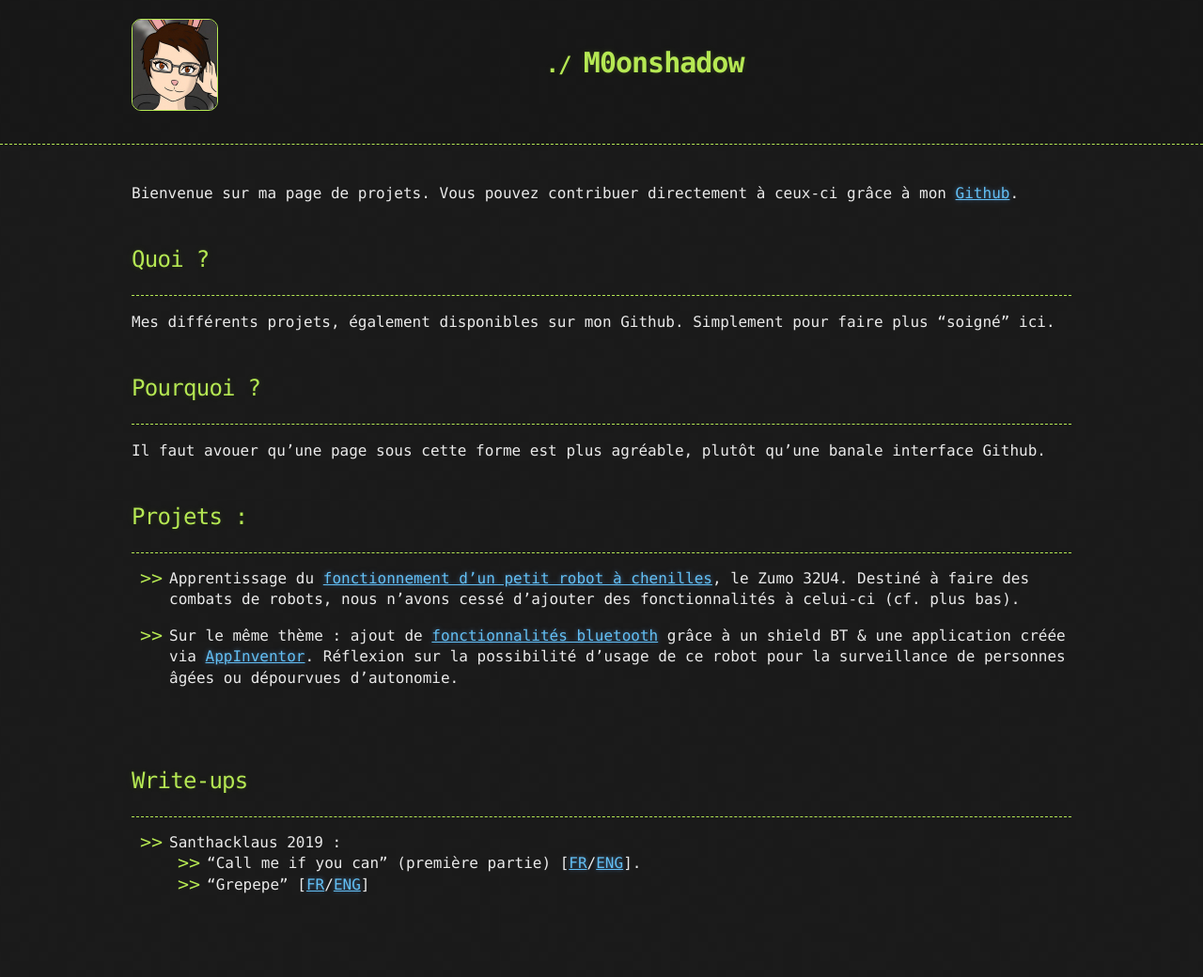
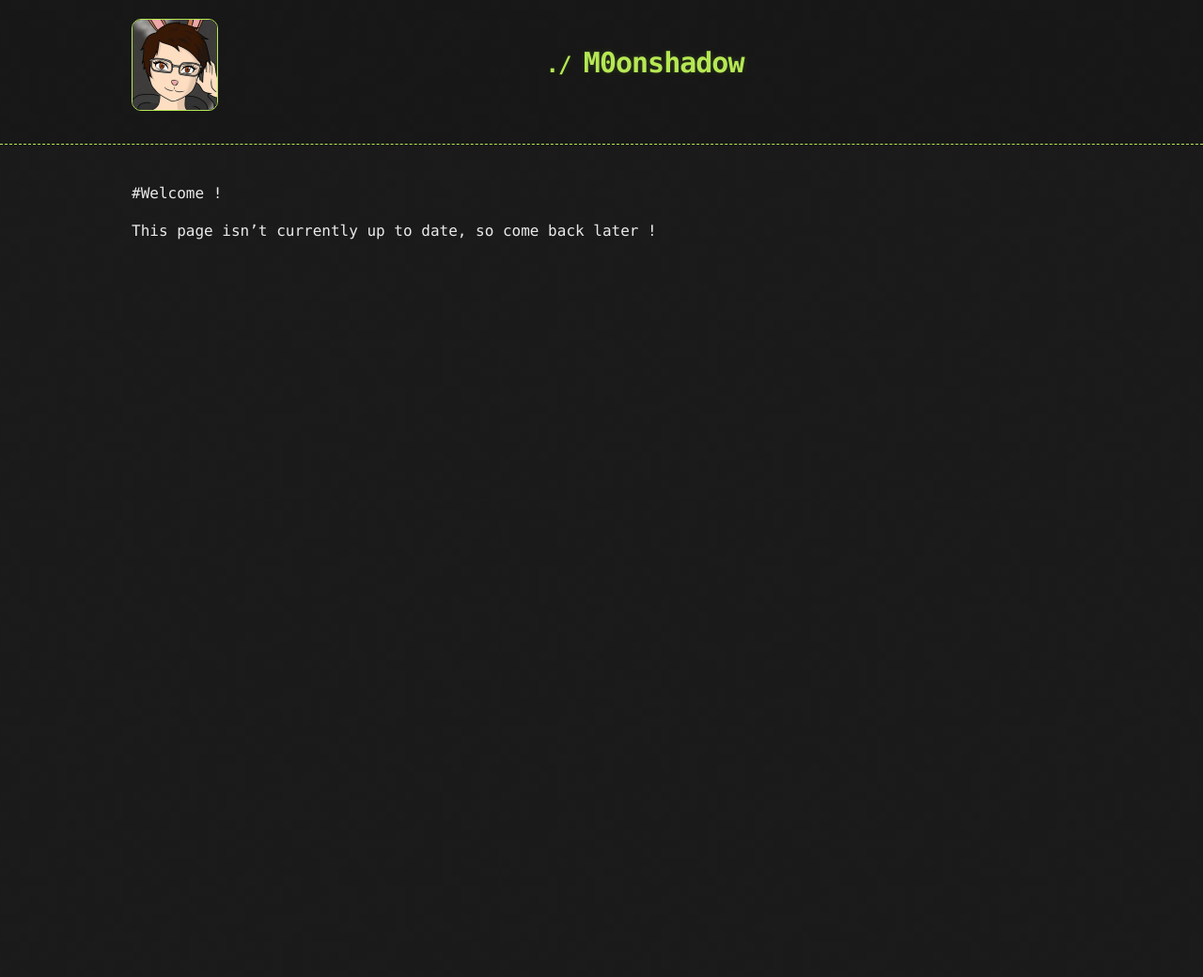
Before and after one commit to M0onshadow/M0onshadow.github.io, a Jekyll site: the page built from index.md, in a window 1280 px wide. Shown: the whole page at 94% size. Built offline with Jekyll 4.4.1, drawn with Linux system fonts in a browser that asks for light colours; the repository's description, which GitHub fills in, is left out; after the commit the page ends 900 px from its top, so only the background shows below that.

Commit message:
Update index.md

```diff
--- a/index.md
+++ b/index.md
@@ -2,42 +2,6 @@
 layout: default
 ---
 
-Bienvenue sur ma page de projets. Vous pouvez contribuer directement à ceux-ci grâce à mon [Github](https://github.com/M0onshadow).
-<br/>
-<br/>
-## Quoi ?
+#Welcome !
 
-* * *
-
-Mes différents projets, également disponibles sur mon Github. Simplement pour faire plus "soigné" ici.
-<br/>
-<br/>
-## Pourquoi ?
-
-* * *
-
-Il faut avouer qu'une page sous cette forme est plus agréable, plutôt qu'une banale interface Github.
-<br/>
-<br/>
-## Projets :
-
-* * *
-
-- Apprentissage du [fonctionnement d'un petit robot à chenilles](https://github.com/M0onshadow/zumo32u4/tree/master/first_tests), le Zumo 32U4.
-Destiné à faire des combats de robots, nous n'avons cessé d'ajouter des fonctionnalités à celui-ci (cf. plus bas).
-
-- Sur le même thème : ajout de [fonctionnalités bluetooth](https://github.com/M0onshadow/zumo32u4/tree/master/bluetooth) grâce à un shield BT & une application créée via [AppInventor](https://appinventor.mit.edu). Réflexion sur la possibilité d'usage de ce robot pour la surveillance de personnes âgées ou dépourvues d'autonomie.
-
-<br/>
-<br/>
-
-## Write-ups
-
-* * *
-
-- Santhacklaus 2019 :
-  - "Call me if you can" (première partie) [<a href="ctf/Santhacklaus/CMIYC/callme_fr">FR</a>/<a href="ctf/Santhacklaus/CMIYC/callme_eng">ENG</a>].<br/>
-  - "Grepepe" [<a href="ctf/Santhacklaus/Grepepe/grepepe_fr">FR</a>/<a href="ctf/Santhacklaus/Grepepe/grepepe_eng">ENG<a/>]<br/>
-<br/>
-<br/>
-<br/>
+This page isn't currently up to date, so come back later !
```
